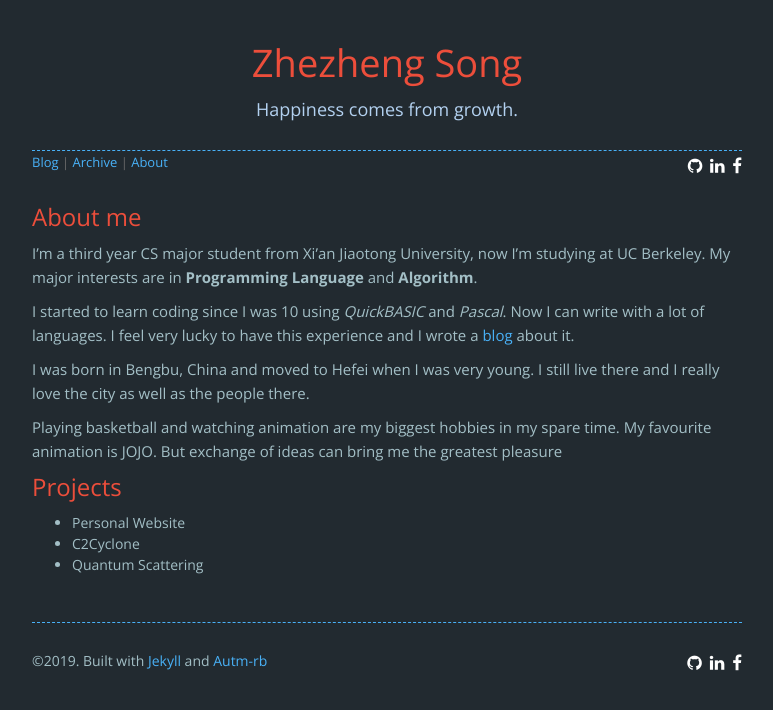
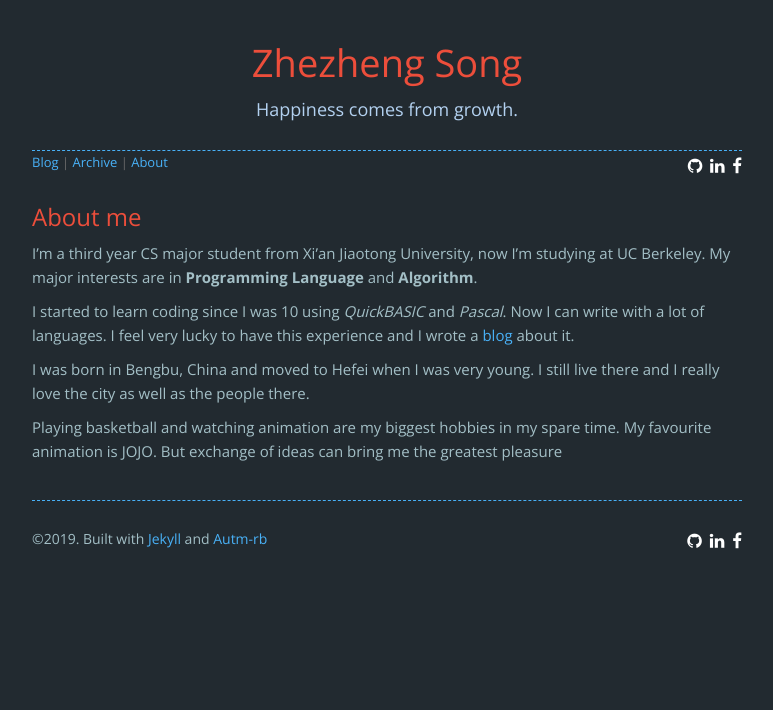
Before and after one commit to zhezhengsong/zhezhengsong.github.io, a Jekyll site: the page built from about.html, in a window 1280 px wide. Shown: the top 710 px of the page, without its empty margins (253-1026 px from the left). Built offline with Jekyll 4.4.1, drawn with Linux system fonts in a browser that asks for light colours; nearby versions of some CDN libraries; comment, search, counter and statistics services are not loaded.

Commit message:
new about me

```diff
--- a/_data/about.yml
+++ b/_data/about.yml
@@ -8,8 +8,3 @@ text: |
   I was born in Bengbu, China and moved to Hefei when I was very young. I still live there and I really love the city as well as the people there.
 
   Playing basketball and watching animation are my biggest hobbies in my spare time. My favourite animation is JOJO. But exchange of ideas can bring me the greatest pleasure
-
-  ## Projects
-    + Personal Website
-    + C2Cyclone
-    + Quantum Scattering
```
